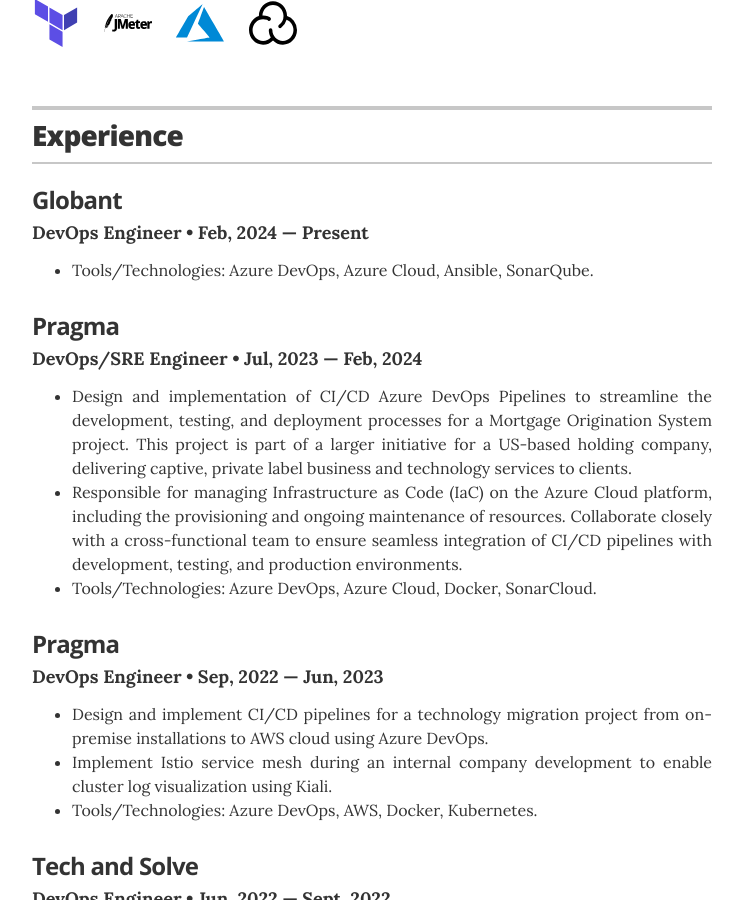
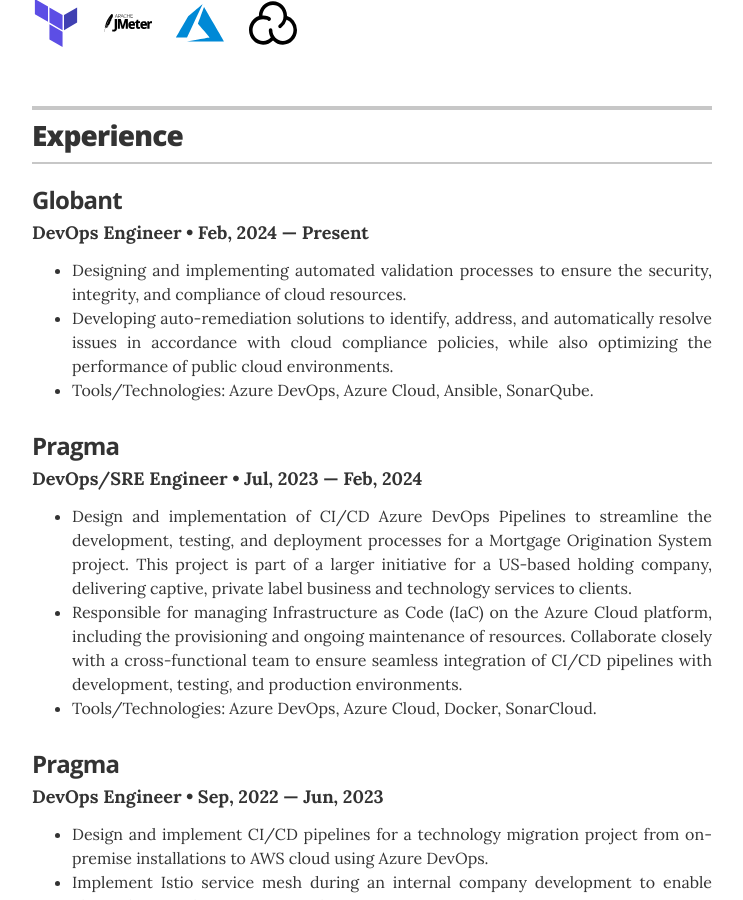
Before and after one commit to sebastiandevops/cv, a Jekyll site: the page built from index.html, in a window 1280 px wide and 900 px high, scrolled down 768 px. Shown: the whole window, without its empty margins (268-1011 px from the left). Built offline with Jekyll 4.4.1, drawn with Linux system fonts in a browser that asks for light colours.

Commit message:
update: _data/experience - Globant experinece description added

```diff
--- a/_data/experience.yml
+++ b/_data/experience.yml
@@ -4,7 +4,7 @@
 - company: Globant
   position: DevOps Engineer
   duration: Feb, 2024 &mdash; Present
-  summary: '<p align="justify"><ul class="resume-item-list" align="justify"><li>Tools/Technologies&#58 Azure DevOps, Azure Cloud, Ansible, SonarQube.</li></ul></p>'
+  summary: '<p align="justify"><ul class="resume-item-list" align="justify"><li>Designing and implementing automated validation processes to ensure the security, integrity, and compliance of cloud resources.</li><li>Developing auto-remediation solutions to identify, address, and automatically resolve issues in accordance with cloud compliance policies, while also optimizing the performance of public cloud environments.</li><li>Tools/Technologies&#58 Azure DevOps, Azure Cloud, Ansible, SonarQube.</li></ul></p>'
 
 # DevOps/SRE Engineer at Pragma
 - company: Pragma
```
Also changed, not shown: Gemfile.lock.
